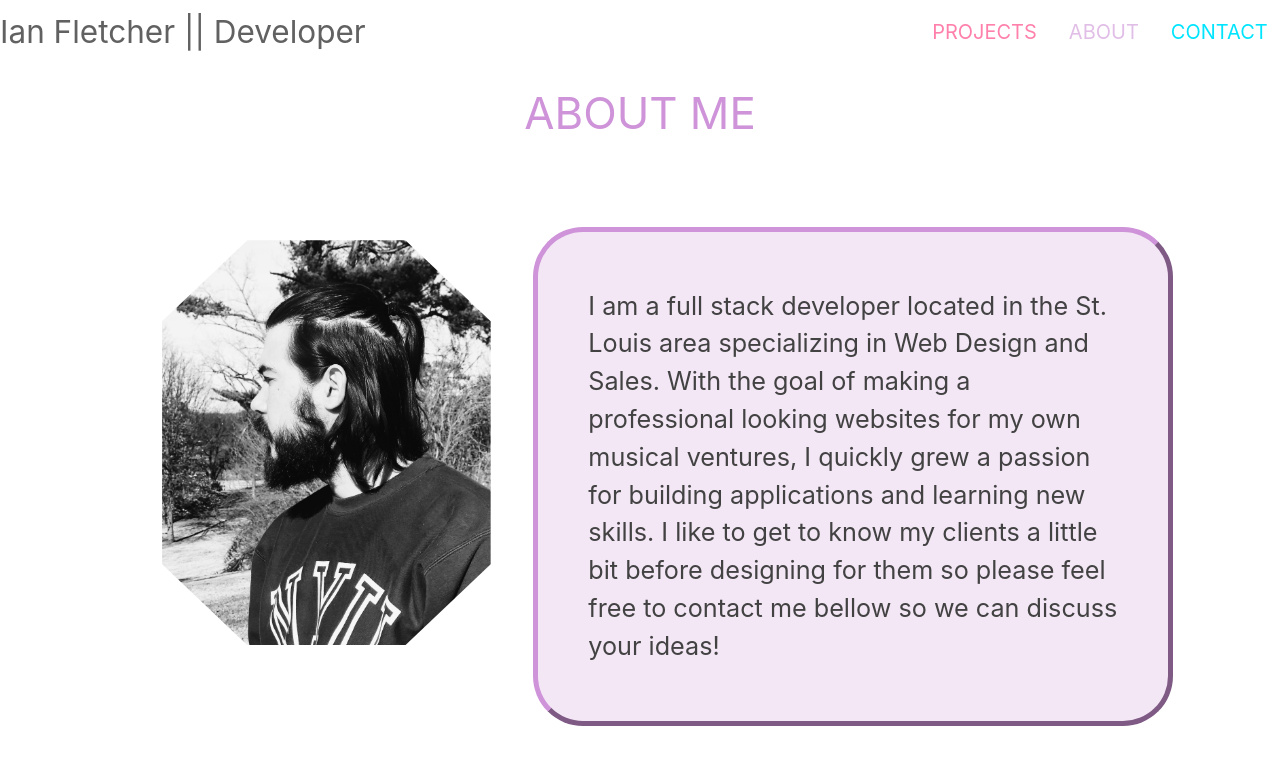
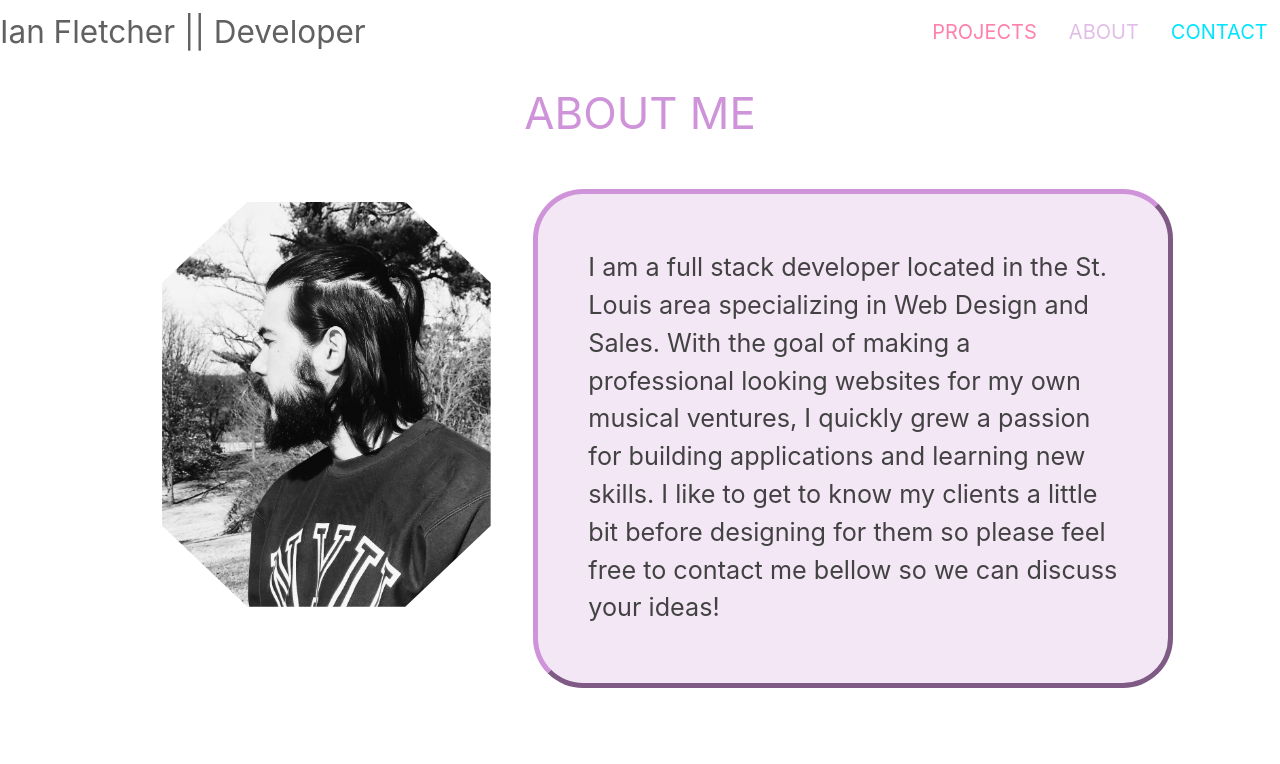
Before and after one commit to ianfletcher314/Ian-Fletcher-Portfolio, a React (Create React App) app: page / in a window 1280 px wide. Both pictures are taken after a click on the link "ABOUT". Shown: the top 764 px of the page. Built offline with nearby package versions, Linux system fonts and the light colour scheme.

Commit message:
got the about section spacing a little bit nicer

```diff
--- a/src/components/About/style.css
+++ b/src/components/About/style.css
@@ -5,7 +5,8 @@
     border-color: #ce93d8!important;
     border-width: 5px!important;
     /* padding: 50px!important; */
-    margin-bottom: 5%!important;
+    /* margin-bottom: 5%!important; */
+     margin-top: 2%!important;
 }
 .aboutContainer2{
     background-color: #f3e6f5;
@@ -14,7 +15,7 @@
     border-color: #ce93d8!important;
     border-width: 5px!important;
     padding: 50px!important;
-    margin-bottom: 5%!important;
+    /* margin-bottom: 5%!important; */
 }
 .z{
     z-index: -3;
@@ -28,7 +29,7 @@
     margin-bottom: 2%;
 }
 .pic{
-    margin-top:6%;
+    margin-top:3%;
     clip-path: polygon(33% 0, 70% 0, 90% 20%, 90% 80%, 70% 100%, 33% 100%, 13% 80%, 13% 20%);
 
 
--- a/src/components/ProjectContainer/style.css
+++ b/src/components/ProjectContainer/style.css
@@ -19,8 +19,8 @@
     border-color: #ce93d8!important;
     border-width: 5px!important;
     padding: 50px!important;
-    margin-top: 5%!important;
-    margin-bottom: 5%!important;
+    /* margin-top: 5%!important;
+    margin-bottom: 5%!important; */
 }
 .clientsContainer{
     background-color: #e3f0ef;
```
